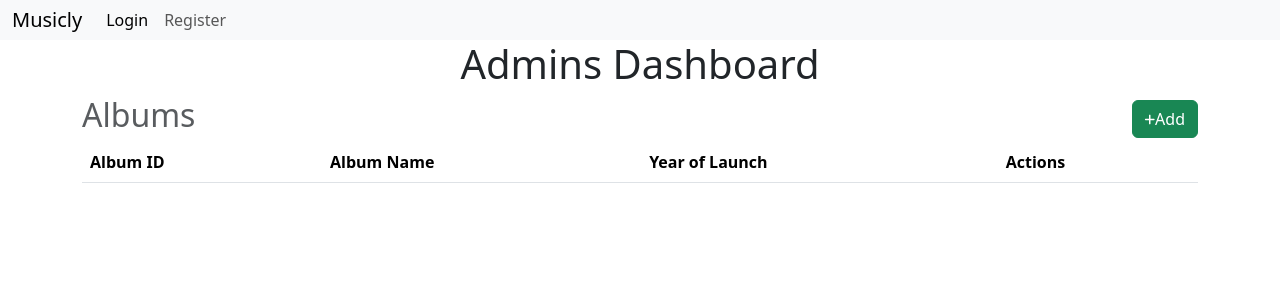
After one commit to Manish-k723/Music-Streaming-App, a Flask app: page /admin in a window 1280 px wide. The commit adds this page. Shown: the top 300 px of the page. Run offline with Flask 3, Linux system fonts and the light colour scheme; a user stored in the database is signed in; lists and menus that the app fills with data are empty; parts of the project's set-up code (start-up, migrations or seed data) failed here and were passed over.

Commit message:
Files updated successfully

```diff
--- a/routes.py
+++ b/routes.py
@@ -16,7 +16,11 @@ def auth_required(func):
 @app.route('/')
 @auth_required
 def index():
-    return render_template('index.html', user = User.query.get(session["user_id"]))
+    user = User.query.get(session["user_id"])
+    if user.is_admin:
+        return redirect(url_for('admin'))
+    else:
+        return render_template('index.html', user = User.query.get(session["user_id"]))
 
 @app.route('/profile')
 @auth_required
@@ -48,6 +52,14 @@ def profile_post():
     db.session.commit()
     flash("Profile Update successfully")
     return redirect(url_for('profile'))
+@app.route('/admin')
+@auth_required
+def admin():
+    user = User.query.get(session["user_id"])
+    if not user.is_admin:
+        flash("You are not authorized to view this page")
+        return redirect(url_for('login'))
+    return render_template("admin.html")
 
 @app.route('/login')
 def login():
@@ -73,6 +85,7 @@ def login_post():
 @app.route('/logout')
 def logout():
     session.pop('user_id', None)
+    return redirect(url_for("login"))
 
 @app.route('/register')
 def register():
@@ -100,3 +113,18 @@ def register_post():
     db.session.commit()
     flash("User added Succesfully")
     return redirect(url_for("login"))
+
+@app.route('/playlist')
+@auth_required
+def playlist():
+    return "This is a playlist"
+
+@app.route('/album/<int:creator_id>/warn')
+@auth_required
+def warn_creator(creator_id):
+    return "Edit"
+
+@app.route('/album/<int:creator_id>/remove')
+@auth_required
+def remove_creator(creator_id):
+    return "Delete"
--- /dev/null
+++ b/templates/admin.html
@@ -0,0 +1,54 @@
+{% extends "layout.html" %}
+{% block title %}
+    Musicly- Admin Dashboard
+{% endblock title %}
+{% block content %}
+    <h1>Admins Dashboard</h1>
+    <div class="heading">
+        <h2 class="text-muted">Albums</h2>
+        <a class="btn btn-success" href="url_for('add_album')">
+            <i class="fas fa-plus fa-xs"></i>Add</a>
+    </div>
+    <table class="table">
+        <thead>
+            <tr>
+                <th>Album ID</th>
+                <th>Album Name</th>
+                <th>Year of Launch</th>
+                <th>Actions</th>
+            </tr>
+        </thead>
+        <tbody>
+            {% for creator in creators %}
+                <tr>
+                    <td>{{creator.id}}</td>
+                    <td>{{creator.name}}</td>
+                    <td>{{creator.email}}</td>
+                    <td>
+                        <a href="{{url_for('warn_creator', id = creator.id)}}" class="btn btn-primary">
+                        <i class="fas fa-trash fa-xs"></i>
+                        Warn Creator
+                    </a>
+                        <a href="{{url_for('remove_creator', id = creator.id)}}" class="btn btn-primary">
+                        <i class="fas fa-trash fa-xs"></i>
+                        Remove Creator
+                    </a>
+                    </td>
+                </tr>
+            {% endfor %}
+        </tbody>
+    </table>
+{% endblock content %}
+
+{% block style %}
+    <style>
+        .heading{
+            display: flex;
+            justify-content: space-between;
+            align-items: center;
+        }
+        h1, h2{
+            text-align: center;
+        }
+    </style>
+{% endblock style %}
--- a/templates/layout.html
+++ b/templates/layout.html
@@ -10,6 +10,7 @@
         {% endblock %}
     </title>
     <link href="https://cdn.jsdelivr.net/npm/bootstrap@5.3.2/dist/css/bootstrap.min.css" rel="stylesheet" integrity="sha384-T3c6CoIi6uLrA9TneNEoa7RxnatzjcDSCmG1MXxSR1GAsXEV/Dwwykc2MPK8M2HN" crossorigin="anonymous">
+    <link rel="stylesheet" href="https://cdnjs.cloudflare.com/ajax/libs/font-awesome/6.4.2/css/all.min.css">
     <style>
         body{
             margin: 0;
--- a/templates/nav-auth.html
+++ b/templates/nav-auth.html
@@ -6,12 +6,21 @@
       </button>
       <div class="collapse navbar-collapse" id="navbarNav">
           <ul class="navbar-nav">
+            {% if user %}
+              <li class="nav-item">
+                <a href="{{url_for('profile')}}" class="nav-link">Profile</a>
+              </li>
+              <li class="nav-item">
+                <a href="{{url_for('playlist')}}" class="nav-link">My Playlist</a>
+              </li>
+              {% else %}
               <li class="nav-item">
                 <a class="nav-link active" href="{{url_for('login')}}">Login</a>
               </li>
               <li class="nav-item">
                 <a class="nav-link" href="{{url_for('register')}}">Register</a>
               </li>
+              {% endif %}
           </ul>
       </div>
     </div>
--- a/templates/profile.html
+++ b/templates/profile.html
@@ -27,6 +27,7 @@ Musicly-Home
             <input type="password" name="password" id="password" class="form-control">
         </label>
         <input type="submit" value="Save Changes" class="btn btn-success">
+        <a href="{{url_for('logout')}}" class="btn btn-outline-danger mt-3">Logout</a>
     </form>
 {% endblock %}
 
```
Also changed, not shown: models.py (+6 -1 lines). Lines whose indentation alone changed are shown as unchanged.
